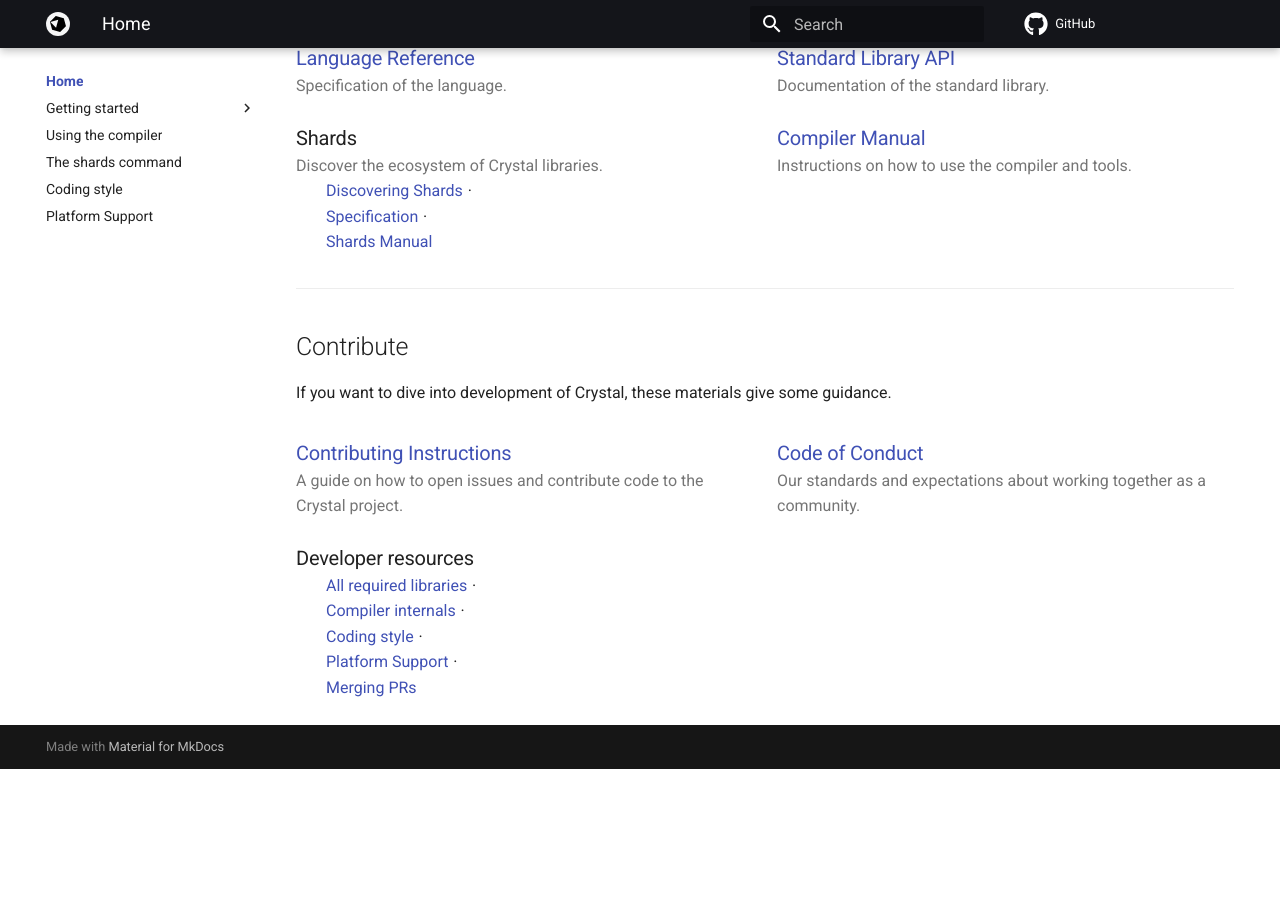
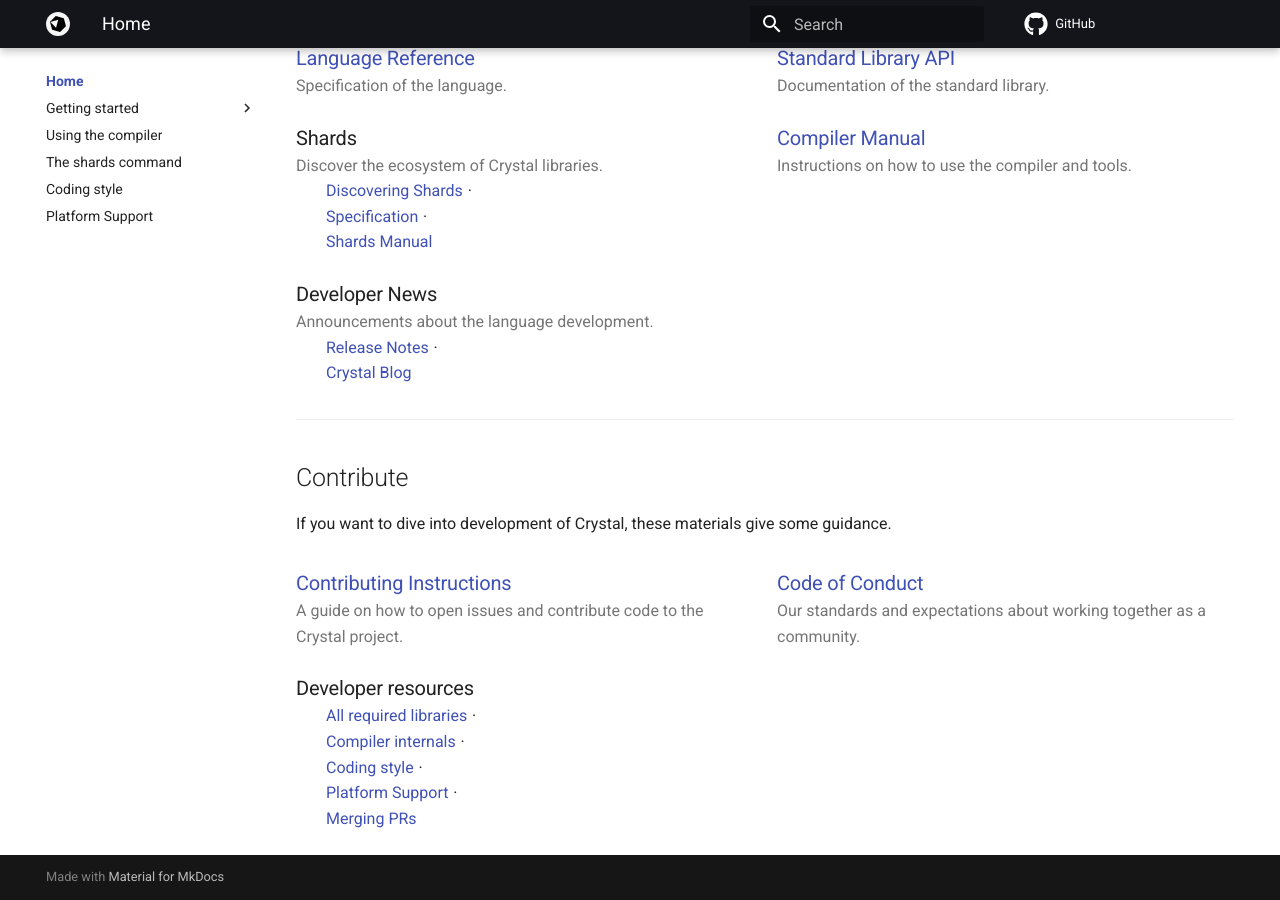
Before and after one commit to crystal-lang/crystal-book, an MkDocs documentation site: the page built from docs/README.md, in a window 1280 px wide and 900 px high, scrolled down 795 px. Built offline with MkDocs 1.6.1 and Material for MkDocs 9.7.7, drawn with Linux system fonts in a browser that asks for light colours; nearby versions of some CDN libraries; library files that are not in the unit come from our copies; comment, search, counter and statistics services are not loaded; before the commit the page ends 1564 px from its top, so only the background shows below that.

Commit message:
Add developer news section to home page

```diff
--- a/docs/README.md
+++ b/docs/README.md
@@ -80,6 +80,16 @@ Discover the ecosystem of Crystal libraries.
 Instructions on how to use the compiler and tools.
 
   </div>
+  <div class="card" markdown="1">
+
+### Developer News
+
+Announcements about the language development.
+
+* [Release Notes](https://crystal-lang.org/blog/#release_notes)
+* [Crystal Blog](https://crystal-lang.org/blog)
+
+  </div>
 </div>
 
 ---
```
